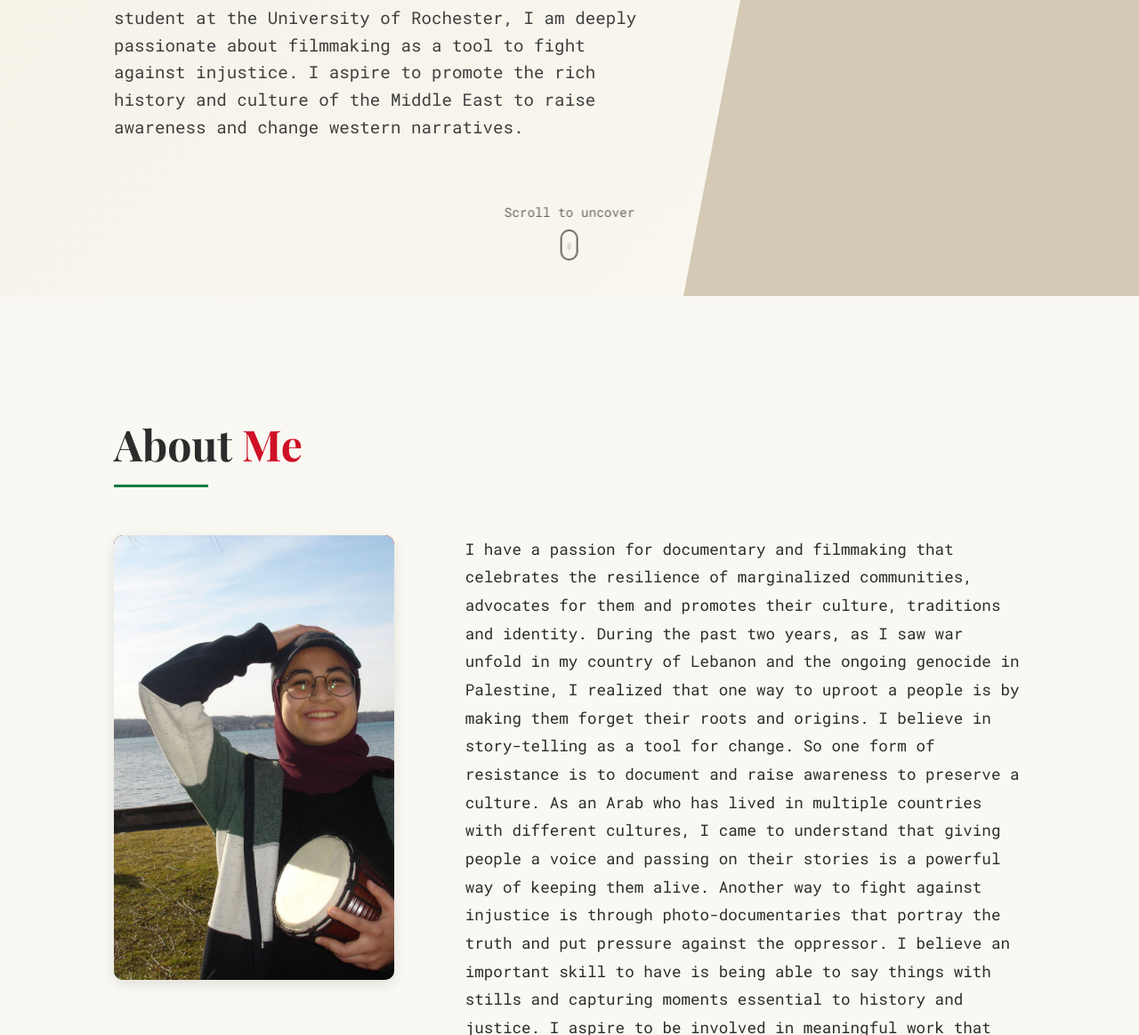
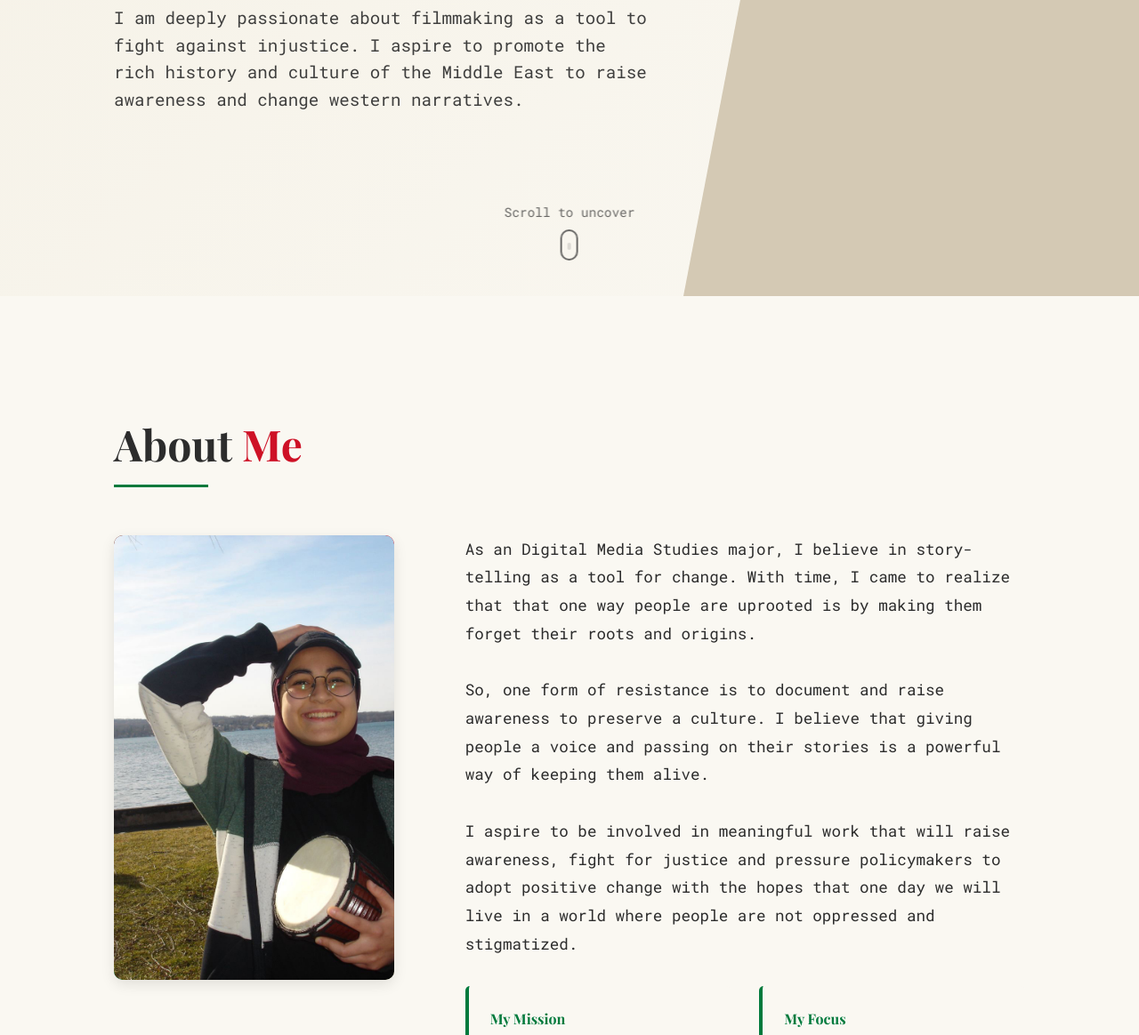
Before and after one commit to Zeina-El-Madani/Zeina-El-Madani, a plain HTML site: page index.html in a window 1280 px wide. Shown: the part 467-1631 px from the top of the page at 89% size. Drawn offline with nearby package versions, Linux system fonts and the light colour scheme.

Commit message:
changes to bio and about me

```diff
--- a/index.html
+++ b/index.html
@@ -38,7 +38,7 @@
                 <span class="title-line main-title">I am <span class="name">Zeina El Madani</span></span>
                 <span class="title-line subtitle">I'm a Documentary Filmmaker and my work is about <span class="typing-text"></span></span>
             </h1>
-            <p class="hero-subtitle">As a Digital Media Studies and Business Marketing student at the University of Rochester, I am deeply passionate about filmmaking as a tool to fight against injustice. I aspire to promote the rich history and culture of the Middle East to raise awareness and change western narratives. </p>
+            <p class="hero-subtitle">I am deeply passionate about filmmaking as a tool to fight against injustice. I aspire to promote the rich history and culture of the Middle East to raise awareness and change western narratives. </p>
             <div class="hero-scroll">
                 <span>Scroll to uncover</span>
                 <div class="scroll-icon"></div>
@@ -56,14 +56,11 @@
                 <div class="image-censor" data-reveal="true"></div>
             </div>
             <div class="about-content">
-                <p class="about-text">I have a passion for documentary and filmmaking that celebrates the resilience of marginalized communities, advocates for them and promotes their culture, traditions and identity. During the past two years, as I saw war unfold in my country of Lebanon and the ongoing genocide in Palestine, I realized that one way to uproot a people is by making them forget their roots and origins.
+                <p class="about-text">As an Digital Media Studies major, I believe in story-telling as a tool for change. With time, I came to realize that that one way people are uprooted is by making them forget their roots and origins.</p>
 
-                    I believe in story-telling as a tool for change. So one form of resistance is to document and raise awareness to preserve a culture. As an Arab who has lived in multiple countries with different cultures, I came to understand that giving people a voice and passing on their stories is a powerful way of keeping them alive. Another way to fight against injustice is through photo-documentaries that portray the truth and put pressure against the oppressor. I believe an important skill to have is being able to say things with stills and capturing moments essential to history and justice.
+                <p class="about-text"> So, one form of resistance is to document and raise awareness to preserve a culture. I believe that giving people a voice and passing on their stories is a powerful way of keeping them alive.</p>
 
-                    I aspire to be involved in meaningful work that will raise awareness, fight for justice and
-                    pressure policymakers to adopt positive change with the hopes that one day we will live in a world
-                    where people are not oppressed and stigmatized.
-                    </p>
+                <p class="about-text">I aspire to be involved in meaningful work that will raise awareness, fight for justice and pressure policymakers to adopt positive change with the hopes that one day we will live in a world where people are not oppressed and stigmatized.</p>
 
                 <div class="bio-highlights">
                     <div class="highlight-item">
```
